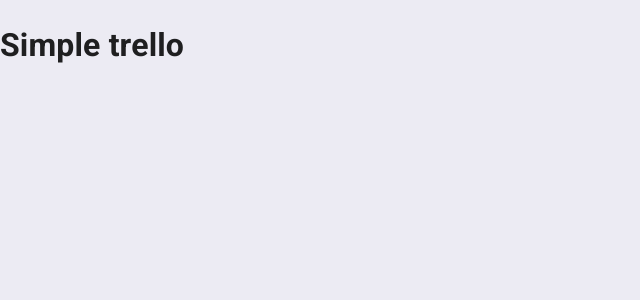
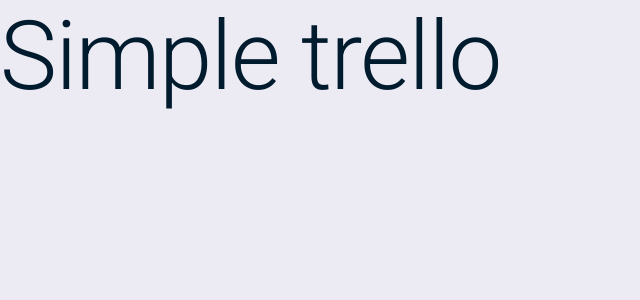
Before and after one commit to barrilocho/simple-trello, a Next.js app: page / in a window 1280 px wide. Shown: the top 300 px of the page, without its empty margins (0-640 px from the left). Built offline with nearby package versions, Linux system fonts and the light colour scheme.

Commit message:
feat(themes): test themes in page

```diff
--- a/src/pages/index.tsx
+++ b/src/pages/index.tsx
@@ -1,7 +1,12 @@
+import { Typography } from '@mui/material';
 import type { NextPage } from 'next';
 
 const Home: NextPage = () => {
-  return <h1>Simple trello</h1>;
+  return (
+    <Typography variant="h1" color="primary">
+      Simple trello
+    </Typography>
+  );
 };
 
 export default Home;
```
